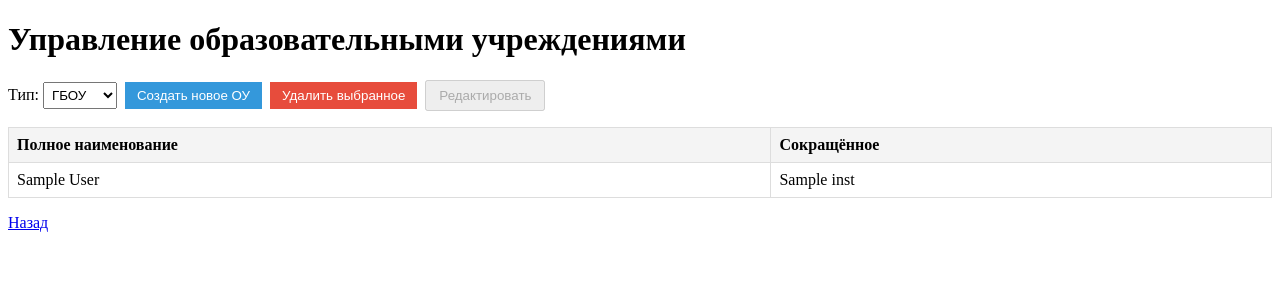
After one commit to ProkhorOFFMAX/Form_site, a Flask app: template templates/institutions_manage.html in a window 1280 px wide. The commit adds this page. Shown: the top 300 px of the page. Run offline with Flask 3, Linux system fonts and the light colour scheme; the template is opened without the code that fills it: most values are stand-ins (such as "Sample title", 1, 10 or a date in 2020).

Commit message:
add new routs for institutions

```diff
--- a/app.py
+++ b/app.py
@@ -176,3 +176,89 @@ def get_institutions(inst_type):
         {"id": r["id"],"full_name": r["full_name"],"short_name": r["short_name"]}
         for r in rows
     ])
+
+@app.route("/institutions")
+def institutions_list():
+    """Страница управления ОУ с таблицей."""
+
+    inst_type = request.args.get("type", 'ГБОУ')
+    if inst_type not in ("ГБОУ", "ГБДОУ", "ОДОД"):
+        inst_type = "ГБОУ"
+
+    institutions = query_db(
+        "SELECT id, full_name, short_name FROM educational_institutions "
+        "WHERE type = %s ORDER BY short_name",
+        (inst_type,)
+    )
+    return render_template("institutions_manage.html", institutions=institutions, current_type=inst_type)
+
+@app.route("/institutions/delete/<int:inst_id>", methods=["POST"])
+def delete_institution(inst_id):
+    exists = query_db("SELECT id FROM educational_institutions WHERE id = %s", (inst_id,))
+    if not exists:
+        return jsonify({"error": "ОУ не найдено"})
+
+    query_db("DELETE FROM educational_institutions WHERE id = %s", (inst_id,), fetch=False)
+    return jsonify({"success": True})
+
+@app.route("/institutions/edit/<int:inst_id>", methods=["POST"])
+def edit_institution(inst_id):
+    data = request.get_json() if request.is_json else request.form
+    full_name = data.get("full_name", "").strip()
+    short_name = data.get("short_name", "").strip()
+    inst_type = data.get("type", "").strip()
+
+    if not full_name or not short_name or inst_type not in ("ГБОУ", "ГБДОУ", "ОДОД"):
+        return jsonify({"error", "Неверные данные"}), 400
+
+    query_db(
+        "UPDATE educational_institutions SET full_name = %s, short_name = %s, type = %s WHERE id = %s",
+        (full_name, short_name, inst_type, inst_id),
+        fetch=False
+    )
+    return jsonify({"success": True})
+
+
+@app.route("/institutions/create", methods=["GET", "POST"])
+def create_institution():
+    if request.method == "POST":
+
+        current_type = request.form.get("current_type", "ГБОУ")
+        # Универсальное чтение: JSON или form-data
+        if request.is_json:
+            data = request.get_json()
+        else:
+            data = request.form
+
+        full_name = data.get("full_name", "").strip()
+        short_name = data.get("short_name", "").strip()
+        inst_type = data.get("type", "").strip()
+
+        # Валидация
+        if not full_name or not short_name:
+            error = "Заполните все поля"
+            if request.is_json:
+                return jsonify({"error": error}), 400
+            return render_template("institution_form.html", error=error)
+
+        if inst_type not in ("ГБОУ", "ГБДОУ", "ОДОД"):
+            error = "Неверный тип"
+            if request.is_json:
+                return jsonify({"error": error}), 400
+            return render_template("institution_form.html", error=error)
+
+        # Сохранение
+        query_db(
+            "INSERT INTO educational_institutions (full_name, short_name, type) "
+            "VALUES (%s, %s, %s)",
+            (full_name, short_name, inst_type),
+            fetch=False
+        )
+
+        # Ответ
+        if request.is_json:
+            return jsonify({"success": True}), 201
+        return redirect(url_for("institutions_list", type=current_type))
+
+    # GET — форма
+    return render_template("institution_form.html")
--- /dev/null
+++ b/static/js/institutions_manage.js
@@ -0,0 +1,130 @@
+document.addEventListener('DOMContentLoaded', function() {
+    const tableBody = document.getElementById('table-body');
+    const typeFilter = document.getElementById('type-filter');
+    const btnDelete = document.getElementById('btn-delete');
+    const btnEdit = document.getElementById('btn-edit');
+    const btnCreate = document.getElementById('btn-create');
+    const dialog = document.getElementById('edit-dialog');
+    const dialogTitle = document.getElementById('dialog-title');
+    const editForm = document.getElementById('edit-form');
+    const editId = document.getElementById('edit-id');
+    const editFull = document.getElementById('edit-full');
+    const editShort = document.getElementById('edit-short');
+    const editType = document.getElementById('edit-type');
+    const dialogCancel = document.getElementById('dialog-cancel');
+
+    let selectedRow = null;
+
+    tableBody.addEventListener('click', function (e){
+       const row = e.target.closest('tr');
+       if (!row) return;
+
+       tableBody.querySelectorAll('tr').forEach(r => r.classList.remove('selected'));
+
+       row.classList.add('selected');
+       selectedRow = row;
+
+       btnDelete.disabled = false;
+       btnEdit.disabled = false;
+    });
+
+    typeFilter.addEventListener("change", function() {
+        const type = this.value;
+        fetch(`/api/institutions/${encodeURIComponent(type)}`)
+            .then(r => r.json())
+            .then(data => {
+                tableBody.innerHTML = '';
+                data.forEach(inst => {
+                    const tr = document.createElement('tr');
+                    tr.dataset.id = inst.id;
+                    tr.dataset.full = inst.full_name;
+                    tr.dataset.short = inst.short_name;
+                    tr.dataset.type = type;
+                    tr.innerHTML = `<td>${inst.full_name}</td><td>${inst.short_name}</td><td></td>`;
+                    tableBody.appendChild(tr);
+                });
+                selectedRow = null;
+                btnDelete.disabled = true;
+                btnEdit.disabled = true;
+            });
+    });
+
+    btnDelete.addEventListener("click", function (){
+        if (!selectedRow) return;
+        const id = selectedRow.dataset.id;
+        const name = selectedRow.dataset.short;
+
+        if (!confirm(`Удалить ОУ «${name}»?`)) return;
+
+        fetch(`/institutions/delete/${id}`, { method: 'POST' })
+            .then(r => r.json())
+            .then(data => {
+                if (data.success){
+                    selectedRow.remove();
+                    selectedRow = null;
+                    btnDelete.disabled = true;
+                    btnEdit.disabled = true;
+                } else {
+                    alert('Ошибка удаления: ' + (data.error || 'неизвестно'))
+                }
+            });
+    });
+
+    btnCreate.addEventListener('click', function (){
+       dialogTitle.textContent = 'Создать ОУ';
+       editFull.value = '';
+       editShort.value = '';
+       editType.value = typeFilter.value;
+       dialog.showModal();
+    });
+
+    btnEdit.addEventListener('click', function (){
+        if (!selectedRow) return;
+        dialogTitle.textContent = 'Редактировать ОУ';
+        editId.value = selectedRow.dataset.id;
+        editFull.value = selectedRow.dataset.full;
+        editShort.value = selectedRow.dataset.short;
+        editType.value = selectedRow.dataset.type;
+        dialog.showModal();
+    });
+
+    dialogCancel.addEventListener('click', function (){
+       dialog.close();
+    });
+
+    editForm.addEventListener('submit', function (e) {
+       e.preventDefault();
+       const id = editId.value;
+       const currentType = editType.value
+       const payload = {
+           full_name: editFull.value.trim(),
+           short_name: editShort.value.trim(),
+           type: editType.value
+       };
+
+       if (!payload.full_name || !payload.short_name) {
+           alert('Заполните все поля');
+           return;
+       }
+       const url = id ? `/institutions/edit/${id}` : '/institutions/create';
+       const method = 'POST';
+
+       const formData = new FormData()
+       formData.append('full_name', payload.full_name);
+       formData.append('short_name', payload.short_name);
+       formData.append('type', payload.type);
+       formData.append('current_type', currentType); // передаём фильтр
+
+       fetch(url, { method: 'POST', body: formData })
+           .then(r => {
+               if (r.ok) {
+                   dialog.close();
+                   // Перезагружаем таблицу (простой способ)
+                   window.location.href = `/institutions?type=${encodeURIComponent(currentType)}`;
+               } else {
+                   return r.json().then(err => {throw new Error(err.error || 'Ошибка'); });
+               }
+           });
+
+    });
+});
--- a/templates/index.html
+++ b/templates/index.html
@@ -21,5 +21,6 @@
     {% endif %}
 
     <p><a href="/create">Создать новый шаблон</a></p>
+    <p><a href="/institutions">Список оброзавательных учреждений</a></p>
 </body>
 </html>
--- /dev/null
+++ b/templates/institutions_manage.html
@@ -0,0 +1,83 @@
+<!DOCTYPE html>
+<html lang="ru">
+<head>
+    <meta charset="UTF-8">
+    <title>Управление ОУ</title>
+    <style>
+        table { border-collapse: collapse; width: 100%; margin-top: 16px; }
+        th, td { border: 1px solid #ddd; padding: 8px; text-align: left; }
+        th { background: #f4f4f4; }
+        tr.selected { background-color: #d0e0ff; }
+        tr:hover { cursor: pointer; background-color: #f9f9f9; }
+        .toolbar { margin: 16px 0; display: flex; gap: 8px; align-items: center; }
+        .toolbar select { padding: 4px; }
+        button { padding: 6px 12px; cursor: pointer; }
+        .danger { background: #e74c3c; color: white; border: none; }
+        .primary { background: #3498db; color: white; border: none; }
+        dialog { border: 1px solid #ccc; border-radius: 8px; padding: 20px; width: 800px; }
+        dialog::backdrop { background: rgba(0,0,0,0.4); }
+        dialog label { display: block; margin: 12px 0 4px; }
+        dialog input, dialog select { width: 100%; padding: 6px; box-sizing: border-box; }
+        .dialog-actions { margin-top: 16px; display: flex; gap: 8px; justify-content: flex-end; }
+    </style>
+</head>
+<body>
+    <h1>Управление образовательными учреждениями</h1>
+
+    <div class="toolbar">
+        <label>Тип:
+            <select id="type-filter">
+                <option value="ГБОУ" {% if current_type=='ГБОУ' %}selected{% endif %}>ГБОУ</option>
+                <option value="ГБДОУ" {% if current_type=='ГБДОУ' %}selected{% endif %}>ГБДОУ</option>
+                <option value="ОДОД" {% if current_type=='ОДОД' %}selected{% endif %}>ОДОД</option>
+            </select>
+        </label>
+        <button class="primary" id="btn-create">Создать новое ОУ</button>
+        <button class="danger" id="btn-delete" disabled>Удалить выбранное</button>
+        <button id="btn-edit" disabled>Редактировать</button>
+    </div>
+
+    <table id="institutions-table">
+        <thead>
+            <tr>
+                <th>Полное наименование</th>
+                <th>Сокращённое</th>
+            </tr>
+        </thead>
+        <tbody id="table-body">
+            {% for inst in institutions %}
+            <tr data-id="{{ inst.id }}" data-full="{{ inst.full_name }}"
+                data-short="{{ inst.short_name }}" data-type="{{ inst.type }}">
+                <td>{{ inst.full_name }}</td>
+                <td>{{ inst.short_name }}</td>
+            </tr>
+            {% endfor %}
+        </tbody>
+    </table>
+
+    <!-- Диалог создания/редактирования -->
+    <dialog id="edit-dialog">
+        <h2 id="dialog-title">Создать ОУ</h2>
+        <form id="edit-form" method="dialog">
+            <input type="hidden" id="edit-id">
+            <input type="hidden" id="edit-current-type" name="current_type" value="{{ current_type}}">
+            <label>Полное наименование: <input type="text" id="edit-full" required></label>
+            <label>Сокращённое: <input type="text" id="edit-short" required></label>
+            <label>Тип:
+                <select id="edit-type">
+                    <option value="ГБОУ">ГБОУ</option>
+                    <option value="ГБДОУ">ГБДОУ</option>
+                    <option value="ОДОД">ОДОД</option>
+                </select>
+            </label>
+            <div class="dialog-actions">
+                <button type="button" id="dialog-cancel">Отмена</button>
+                <button type="submit" class="primary">Сохранить</button>
+            </div>
+        </form>
+    </dialog>
+    <p><a href="/">Назад</a></p>
+
+    <script src="{{ url_for('static', filename='js/institutions_manage.js') }}"></script>
+</body>
+</html>
```
Also changed, not shown: tests/test_validators.py (+2 -2 lines).
